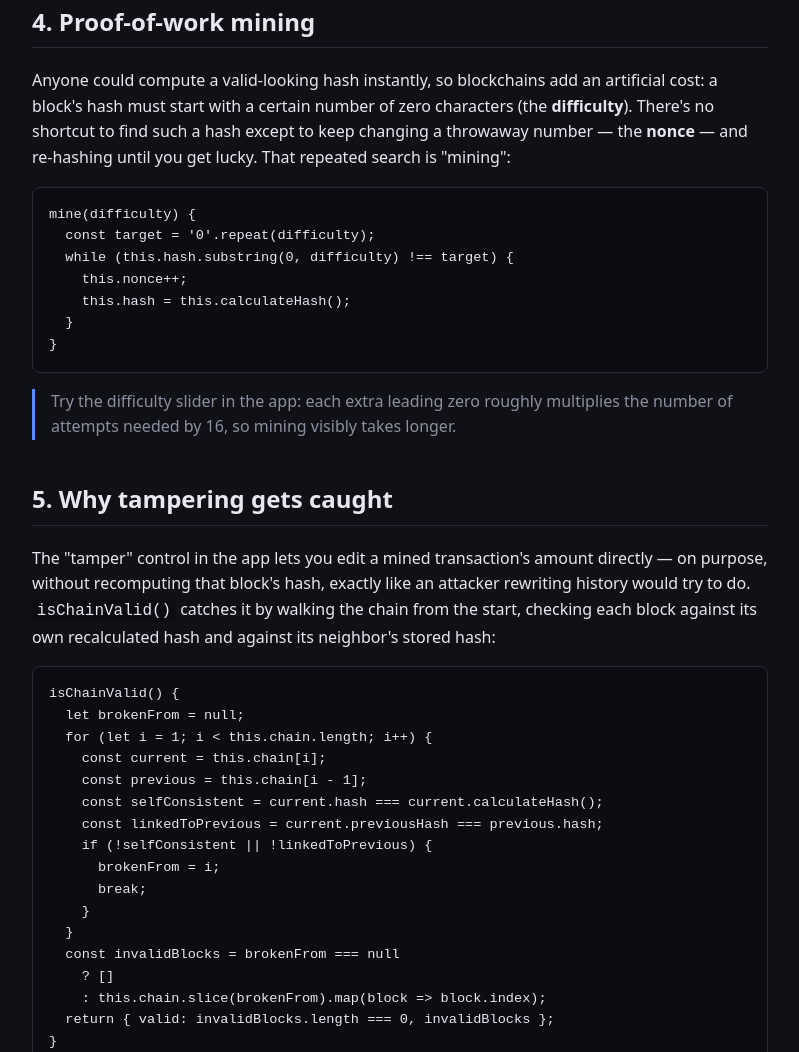
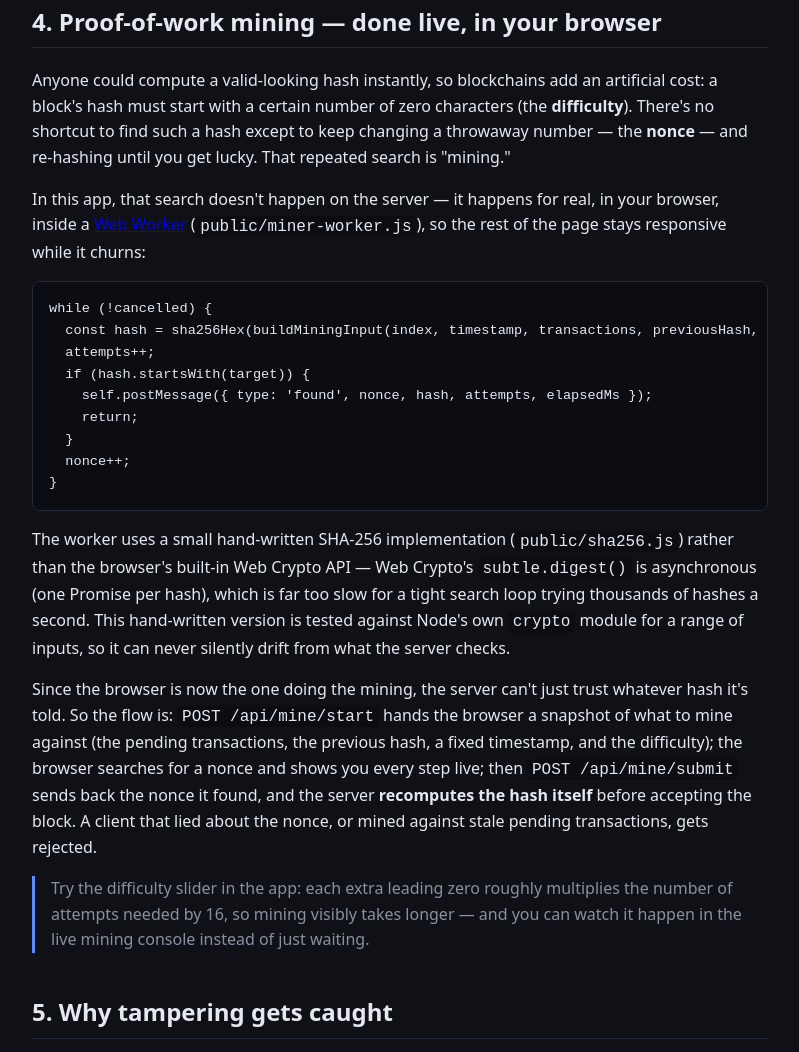
Before and after one commit to masghar/blockchain, a website: page tutorial.html in a window 1280 px wide. Shown: the part 1441-2493 px from the top of the page, without its empty margins (240-1039 px from the left). Drawn offline with Linux system fonts and the light colour scheme.

Commit message:
docs: describe the live browser-side mining protocol and updated GUI controls

```diff
--- a/tutorial.html
+++ b/tutorial.html
@@ -92,24 +92,50 @@
       stitched to the one before it. That's the "chain" in blockchain.
     </p>
 
-    <h2>4. Proof-of-work mining</h2>
+    <h2>4. Proof-of-work mining — done live, in your browser</h2>
     <p>
       Anyone could compute a valid-looking hash instantly, so blockchains add an artificial
       cost: a block's hash must start with a certain number of zero characters (the
       <strong>difficulty</strong>). There's no shortcut to find such a hash except to keep
       changing a throwaway number — the <strong>nonce</strong> — and re-hashing until you get
-      lucky. That repeated search is "mining":
+      lucky. That repeated search is "mining."
     </p>
-    <pre><code>mine(difficulty) {
-  const target = '0'.repeat(difficulty);
-  while (this.hash.substring(0, difficulty) !== target) {
-    this.nonce++;
-    this.hash = this.calculateHash();
+    <p>
+      In this app, that search doesn't happen on the server — it happens for real, in your
+      browser, inside a <a href="https://developer.mozilla.org/en-US/docs/Web/API/Web_Workers_API">Web
+      Worker</a> (<code>public/miner-worker.js</code>), so the rest of the page stays responsive
+      while it churns:
+    </p>
+    <pre><code>while (!cancelled) {
+  const hash = sha256Hex(buildMiningInput(index, timestamp, transactions, previousHash, nonce));
+  attempts++;
+  if (hash.startsWith(target)) {
+    self.postMessage({ type: 'found', nonce, hash, attempts, elapsedMs });
+    return;
   }
+  nonce++;
 }</code></pre>
+    <p>
+      The worker uses a small hand-written SHA-256 implementation
+      (<code>public/sha256.js</code>) rather than the browser's built-in Web Crypto API — Web
+      Crypto's <code>subtle.digest()</code> is asynchronous (one Promise per hash), which is far
+      too slow for a tight search loop trying thousands of hashes a second. This hand-written
+      version is tested against Node's own <code>crypto</code> module for a range of inputs, so
+      it can never silently drift from what the server checks.
+    </p>
+    <p>
+      Since the browser is now the one doing the mining, the server can't just trust whatever
+      hash it's told. So the flow is: <code>POST /api/mine/start</code> hands the browser a
+      snapshot of what to mine against (the pending transactions, the previous hash, a fixed
+      timestamp, and the difficulty); the browser searches for a nonce and shows you every
+      step live; then <code>POST /api/mine/submit</code> sends back the nonce it found, and the
+      server <strong>recomputes the hash itself</strong> before accepting the block. A client
+      that lied about the nonce, or mined against stale pending transactions, gets rejected.
+    </p>
     <p class="callout">
       Try the difficulty slider in the app: each extra leading zero roughly multiplies the
-      number of attempts needed by 16, so mining visibly takes longer.
+      number of attempts needed by 16, so mining visibly takes longer — and you can watch it
+      happen in the live mining console instead of just waiting.
     </p>
 
     <h2>5. Why tampering gets caught</h2>
@@ -169,10 +195,12 @@
     <h2>7. Using the GUI</h2>
     <ul>
       <li><strong>Add Transaction</strong> — fill in from/to/amount and submit; it joins the pending pool waiting to be mined.</li>
-      <li><strong>Mine Block</strong> — bundles all pending transactions into a new block and searches for a valid proof-of-work hash at the current difficulty.</li>
       <li><strong>Difficulty slider</strong> — sets how many leading zeros the next mined block's hash must have (1–5).</li>
+      <li><strong>⛏ Start Mining</strong> — opens the live mining console: watch the nonce, the current hash attempt (color-coded against the target), attempts, elapsed time, and hashes/sec update in real time as your browser searches.</li>
+      <li><strong>✕ Cancel</strong> — stops an in-progress mining run immediately.</li>
       <li><strong>Tamper</strong> — edit any mined transaction's amount inline to see the chain turn invalid.</li>
-      <li><strong>Validate Chain</strong> — re-checks every block and highlights broken ones in red.</li>
+      <li><strong>✓ Validate Chain</strong> — walks the chain block-by-block, pulsing each one while it's checked, then shows exactly where (and everything after where) it breaks.</li>
+      <li><strong>Stats bar</strong> — chain length, total transactions, current difficulty, and a live validity badge, always visible at the top of the page.</li>
     </ul>
   </main>
 </body>
```
Also changed, not shown: README.md.
